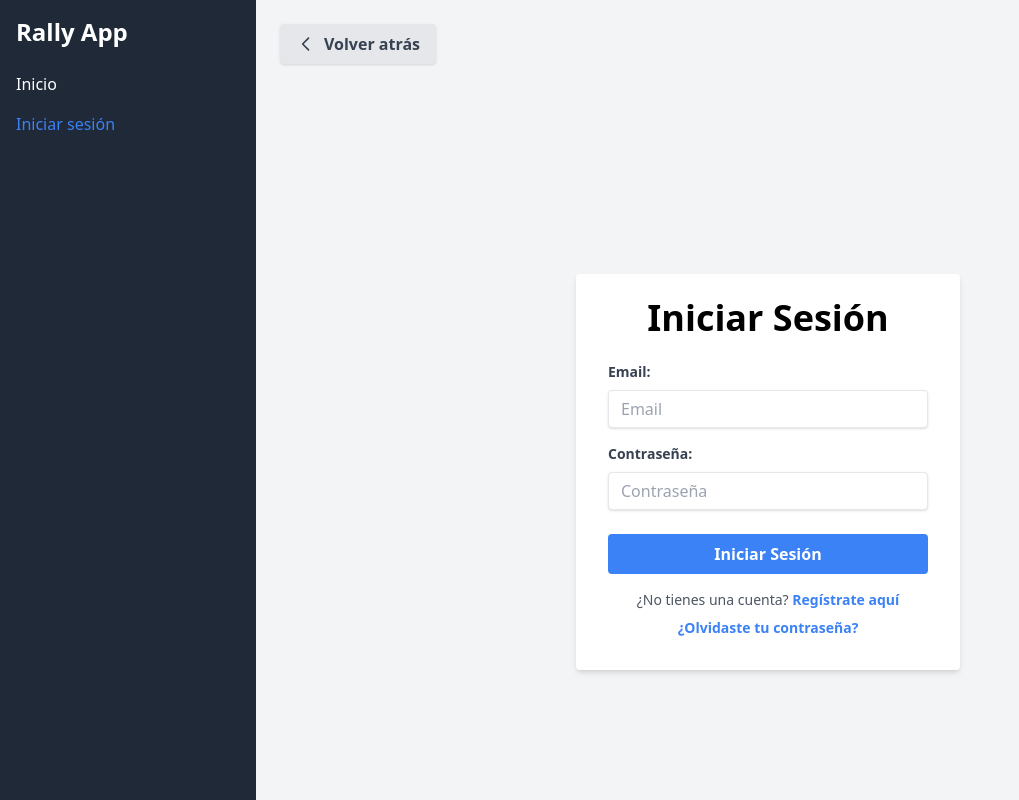
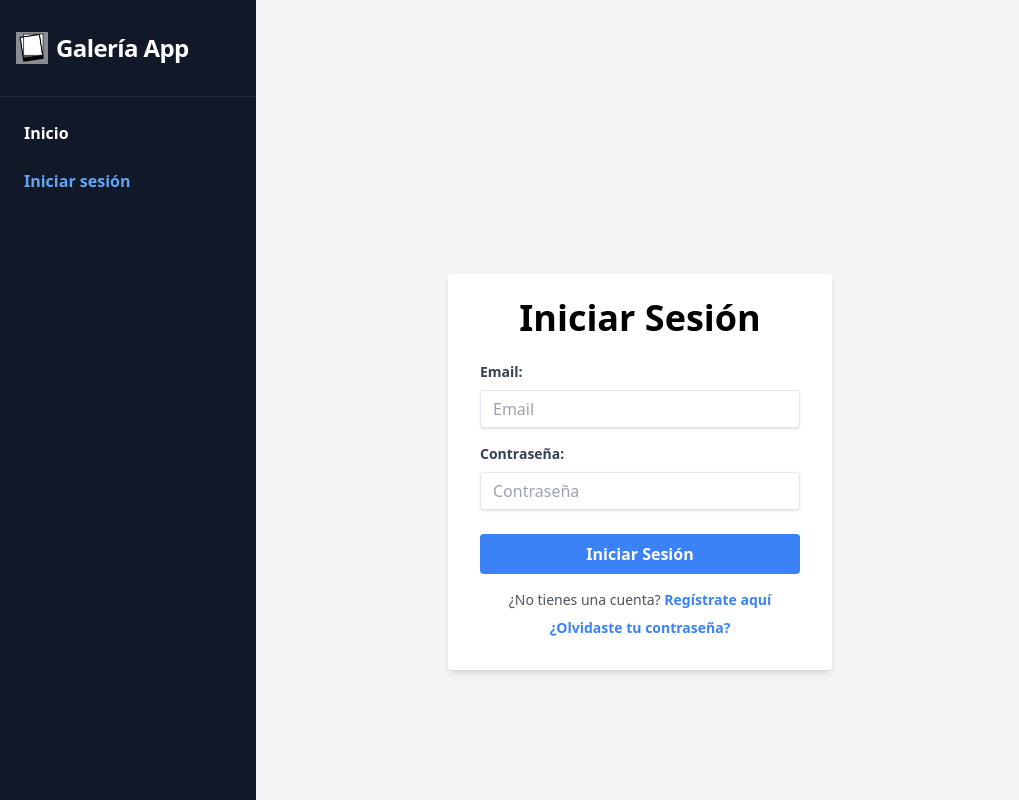
Before and after one commit to AdriRePa23/frontend-rally, a React (Vite) app: page /auth/login in a window 1280 px wide. Shown: the whole page, without its empty margins (0-1019 px from the left). Built offline with nearby package versions, Linux system fonts and the light colour scheme.

Commit message:
Actualizar AsideNavBar y Index para mejorar la navegación y la visualización de galerías. Se añadió lógica para manejar el estado del menú y se ajustaron los textos y filtros para reflejar correctamente las galerías activas.

```diff
--- a/src/components/AsideNavBar/AsideNavBar.tsx
+++ b/src/components/AsideNavBar/AsideNavBar.tsx
@@ -1,14 +1,18 @@
 import React, { useEffect, useState } from "react";
-import { Link } from "react-router-dom";
+import { Link, useLocation } from "react-router-dom";
 import API from "../../services/api";
 
-// Tipado explícito y exportable para reutilización
 export interface AsideNavBarProps {}
 
-// Componente funcional puro y memoizado
 const AsideNavBar: React.FC<AsideNavBarProps> = React.memo(function AsideNavBar() {
   const [isLoggedIn, setIsLoggedIn] = useState(false);
   const [user, setUser] = useState<any>(null);
+  const [menuOpen, setMenuOpen] = useState(false);
+  const location = useLocation();
+
+  useEffect(() => {
+    setMenuOpen(false); // Cierra el menú al cambiar de ruta
+  }, [location.pathname]);
 
   useEffect(() => {
     const verifyToken = async () => {
@@ -34,28 +38,54 @@
     verifyToken();
   }, []);
 
+  // Detectar si es móvil/tablet
+  const [isMobile, setIsMobile] = useState(window.innerWidth < 768);
+  useEffect(() => {
+    const handleResize = () => setIsMobile(window.innerWidth < 768);
+    window.addEventListener("resize", handleResize);
+    return () => window.removeEventListener("resize", handleResize);
+  }, []);
+
   return (
-    <aside className="w-64 bg-gray-800 text-white flex flex-col p-4">
-      <h1 className="text-2xl font-bold mb-6">Rally App</h1>
-      <nav className="flex flex-col gap-4">
-        <Link to="/" className="hover:text-gray-300">
+    <>
+      {/* Header en móvil, aside en desktop */}
+      {isMobile ? (
+        <header className="bg-gray-900 text-white w-full flex flex-col shadow z-30 fixed top-0 left-0">
+          <div className="flex items-center justify-between px-6 py-4 border-b border-gray-800">
+            <Link to="/" className="flex items-center gap-2">
+              <img src="/logo.png" alt="Logo" className="h-8 w-8" />
+              <span className="text-2xl font-extrabold tracking-tight">Galería App</span>
+            </Link>
+            <button
+              className="focus:outline-none"
+              onClick={() => setMenuOpen((v) => !v)}
+              aria-label="Abrir menú"
+            >
+              <svg className="h-7 w-7" fill="none" stroke="currentColor" strokeWidth={2} viewBox="0 0 24 24">
+                <path strokeLinecap="round" strokeLinejoin="round" d={menuOpen ? "M6 18L18 6M6 6l12 12" : "M4 6h16M4 12h16M4 18h16"} />
+              </svg>
+            </button>
+          </div>
+          {menuOpen && (
+            <nav className="flex flex-col gap-2 px-6 py-4 bg-gray-900">
+              <Link to="/" className="hover:text-blue-300 py-2 px-2 rounded transition-colors font-semibold">
                 Inicio
               </Link>
               {isLoggedIn ? (
                 <>
-            <Link to="/user/profile" className="hover:text-gray-300">
+                  <Link to="/user/profile" className="hover:text-blue-300 py-2 px-2 rounded transition-colors font-semibold">
                     Perfil
                   </Link>
-            <Link to="/rally/create" className="hover:text-gray-300">
-              Crear Rally
+                  <Link to="/galeria/create" className="hover:text-blue-300 py-2 px-2 rounded transition-colors font-semibold">
+                    Crear galería
                   </Link>
                   {(user?.rol_id === 2) && (
-              <Link to="/manager" className="hover:text-gray-300">
+                    <Link to="/manager" className="hover:text-blue-300 py-2 px-2 rounded transition-colors font-semibold">
                       Panel Gestor
                     </Link>
                   )}
                   {(user?.rol_id === 2 || user?.rol_id === 3) && (
-              <Link to="/admin" className="hover:text-gray-300">
+                    <Link to="/admin" className="hover:text-blue-300 py-2 px-2 rounded transition-colors font-semibold">
                       Administración
                     </Link>
                   )}
@@ -64,7 +94,7 @@
                       localStorage.removeItem("token");
                       window.location.href = "/auth/login";
                     }}
-              className="mt-auto text-red-500 hover:text-red-300"
+                    className="mt-4 text-red-400 hover:text-red-200 font-semibold py-2 px-2 rounded transition-colors"
                   >
                     Cerrar sesión
                   </button>
@@ -72,13 +102,66 @@
               ) : (
                 <Link
                   to="/auth/login"
-            className="mt-auto text-blue-500 hover:text-blue-300"
+                  className="mt-4 text-blue-400 hover:text-blue-200 font-semibold py-2 px-2 rounded transition-colors"
+                >
+                  Iniciar sesión
+                </Link>
+              )}
+            </nav>
+          )}
+        </header>
+      ) : (
+        <aside className="bg-gray-900 text-white flex flex-col md:w-64 w-full md:h-screen h-auto md:fixed z-30">
+          <div className="flex items-center justify-between px-6 py-5 md:py-8 md:px-4 border-b border-gray-800">
+            <Link to="/" className="flex items-center gap-2">
+              <img src="/logo.png" alt="Logo" className="h-8 w-8" />
+              <span className="text-2xl font-extrabold tracking-tight">Galería App</span>
+            </Link>
+          </div>
+          <nav className="flex-col gap-2 px-6 md:px-4 py-4 md:flex md:static">
+            <Link to="/" className="hover:text-blue-300 py-2 px-2 rounded transition-colors font-semibold">
+              Inicio
+            </Link>
+            {isLoggedIn ? (
+              <>
+                <Link to="/user/profile" className="hover:text-blue-300 py-2 px-2 rounded transition-colors font-semibold">
+                  Perfil
+                </Link>
+                <Link to="/galeria/create" className="hover:text-blue-300 py-2 px-2 rounded transition-colors font-semibold">
+                  Crear galería
+                </Link>
+                {(user?.rol_id === 2) && (
+                  <Link to="/manager" className="hover:text-blue-300 py-2 px-2 rounded transition-colors font-semibold">
+                    Panel Gestor
+                  </Link>
+                )}
+                {(user?.rol_id === 2 || user?.rol_id === 3) && (
+                  <Link to="/admin" className="hover:text-blue-300 py-2 px-2 rounded transition-colors font-semibold">
+                    Administración
+                  </Link>
+                )}
+                <button
+                  onClick={() => {
+                    localStorage.removeItem("token");
+                    window.location.href = "/auth/login";
+                  }}
+                  className="mt-4 md:mt-auto text-red-400 hover:text-red-200 font-semibold py-2 px-2 rounded transition-colors"
+                >
+                  Cerrar sesión
+                </button>
+              </>
+            ) : (
+              <Link
+                to="/auth/login"
+                className="mt-4 md:mt-auto text-blue-400 hover:text-blue-200 font-semibold py-2 px-2 rounded transition-colors"
               >
                 Iniciar sesión
               </Link>
             )}
           </nav>
         </aside>
+      )}
+    </>
   );
 });
 
--- a/src/pages/Index.tsx
+++ b/src/pages/Index.tsx
@@ -12,13 +12,13 @@
     const fetchRallies = async () => {
       try {
         const { data } = await API.get("/rallies/card");
-        // Mostrar solo rallies activos
-        const activos = (Array.isArray(data) ? data : [data]).filter(
-          (rally) => rally.estado === "activo"
+        // Mostrar solo galerías activas
+        const activas = (Array.isArray(data) ? data : [data]).filter(
+          (galeria) => galeria.estado === "activo"
         );
-        setRallies(activos);
+        setRallies(activas);
       } catch (error) {
-        console.error("Error al obtener los rallies:", error);
+        console.error("Error al obtener las galerías:", error);
       } finally {
         setIsLoading(false); // Finaliza la carga
       }
@@ -29,19 +29,26 @@
   return (
     <div className="flex h-screen">
       <AsideNavBar />
-      <main className="flex-1 bg-gray-100 p-6 overflow-y-auto">
-        <h2 className="text-3xl font-bold mb-6">Rallies Disponibles</h2>
+      <main
+        className="flex-1 bg-gray-100 p-6 overflow-y-auto md:ml-64"
+        style={{
+          minHeight: "100vh",
+        }}
+      >
+        <div className="w-full">
+          <h2 className="text-3xl font-bold mb-6">Galerías disponibles</h2>
           {isLoading ? (
-          <p className="text-center text-gray-500">Cargando rallies...</p> // Indicador de carga
+            <p className="text-center text-gray-500">Cargando galerías...</p>
           ) : (
             <div className="grid grid-cols-1 md:grid-cols-2 lg:grid-cols-3 gap-6">
               {rallies.length > 0 ? (
-              rallies.map((rally) => <RallyCard key={rally.id} rally={rally} />)
+                rallies.map((galeria) => <RallyCard key={galeria.id} rally={galeria} />)
               ) : (
-              <p>No hay rallies disponibles</p>
+                <p>No hay galerías disponibles</p>
               )}
             </div>
           )}
+        </div>
       </main>
     </div>
   );
```
Lines whose indentation alone changed are shown as unchanged.
